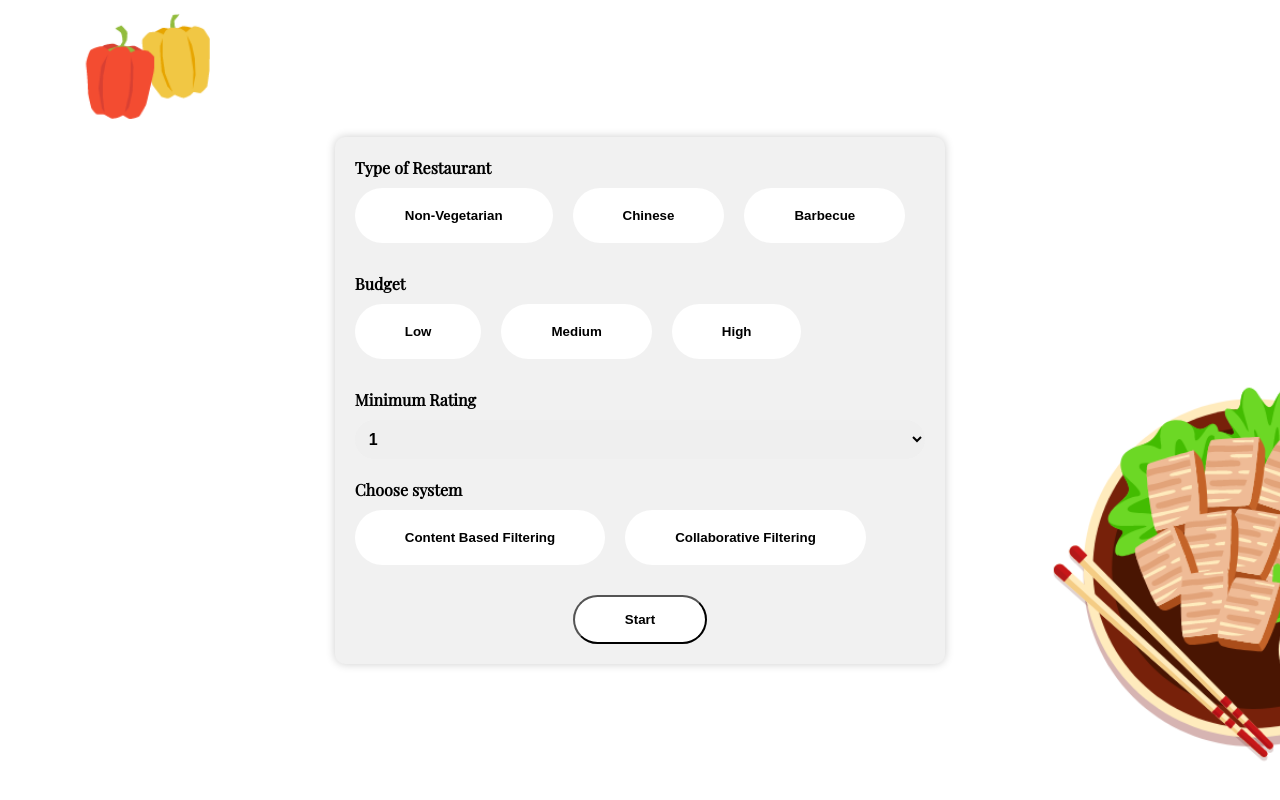
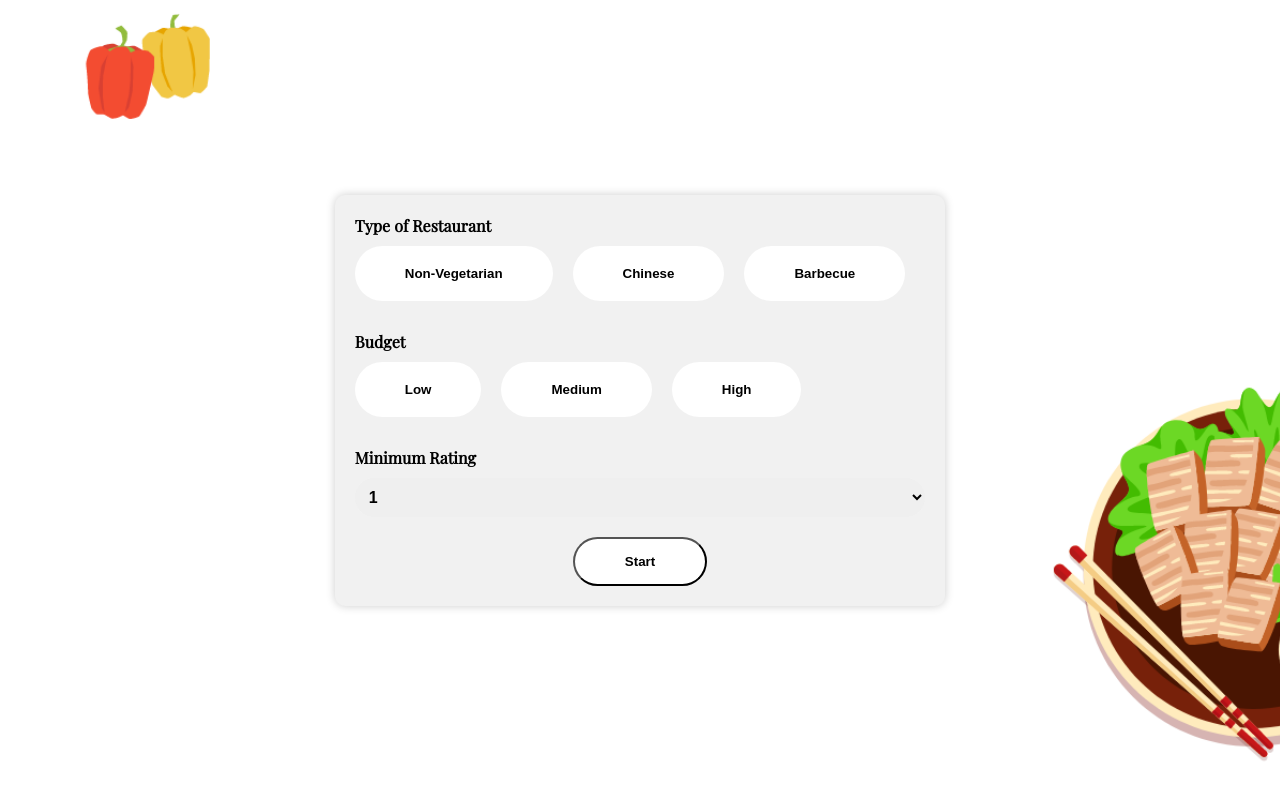
Before and after one commit to Machlinsekhar/RecommendationSysytem, a React (Create React App) app: page /profile in a window 1280 px wide. Built offline with nearby package versions, Linux system fonts and the light colour scheme.

Commit message:
signup endpoint working

```diff
--- a/package.json
+++ b/package.json
@@ -11,6 +11,7 @@
     "@testing-library/jest-dom": "^5.17.0",
     "@testing-library/react": "^13.4.0",
     "@testing-library/user-event": "^13.5.0",
+    "axios": "^1.6.5",
     "react": "^18.2.0",
     "react-dom": "^18.2.0",
     "react-redux": "^8.1.3",
--- a/src/component/Profile.js
+++ b/src/component/Profile.js
@@ -135,24 +135,6 @@ const Profile = () => {
         </select>
       </div>
 
-      <div className="form-group">
-        <label>Choose system</label>
-        <div className="button-group">
-          <button
-            className={budget === 'Content' ? 'selected' : ''}
-            onClick={() => handleBudgetChange('Content')}
-          >
-            Content Based Filtering
-          </button>
-          <button
-            className={budget === 'Moderate' ? 'selected' : ''}
-            onClick={() => handleBudgetChange('Collab')}
-          >
-            Collaborative Filtering
-          </button>
-        </div>
-      </div>
-
       <button type="submit" onClick={handleSubmit}>Start</button>
 
         {/* Modal */}
--- a/src/component/SignUp.jsx
+++ b/src/component/SignUp.jsx
@@ -2,21 +2,46 @@ import React, { useState } from 'react';
 import background from "../image/signup-bg.png";
 import { Link } from 'react-router-dom';
 import { useNavigate } from 'react-router-dom';
+import axios from 'axios';
 
 const SignUp = () => {
   const [username, setUsername] = useState('');
   const [password, setPassword] = useState('');
+  const [error, setError] = useState('');
   const navigate = useNavigate();
 
-  const handleLogin = (e) => {
+  const handleLogin = async(e) => {
+
     e.preventDefault();
-    console.log('Logging in with:', username, password);
-    if(username!=='' && password!==''){
-    navigate('/userprofile');}
-    else {
-      // If either field is empty, alert the user
-      alert('Username and password fields cannot be empty.');
+
+    const formData = new FormData();
+    formData.append('username', username);
+    formData.append('password', password);
+
+    try {
+      const response = await fetch('http://127.0.0.1:5000/signup', {
+        method: 'POST',
+        body: formData,
+      });
+
+      if (response.ok) {
+        console.log('Sign up successful');
+        navigate('/userprofile');
+      } else {
+        // Handle errors
+        console.error('Sign up failed');
+      }
+    } catch (error) {
+      console.error('Error during sign up:', error);
     }
+
+    // console.log('Logging in with:', username, password);
+    // if(username!=='' && password!==''){
+    // navigate('/userprofile');}
+    // else {
+    //   // If either field is empty, alert the user
+    //   alert('Username and password fields cannot be empty.');
+    // }
   };
 
   const divStyle = {
@@ -97,8 +122,8 @@ const SignUp = () => {
               type="password"
               placeholder="Password"
               id="password"
+              value={password}
               onChange={(e) => setPassword(e.target.value)}
-              value={password}
               style={inputStyle}
             />
           </div>
```
Also changed, not shown: 2 other files (tests, documents, lock files or other folders).
